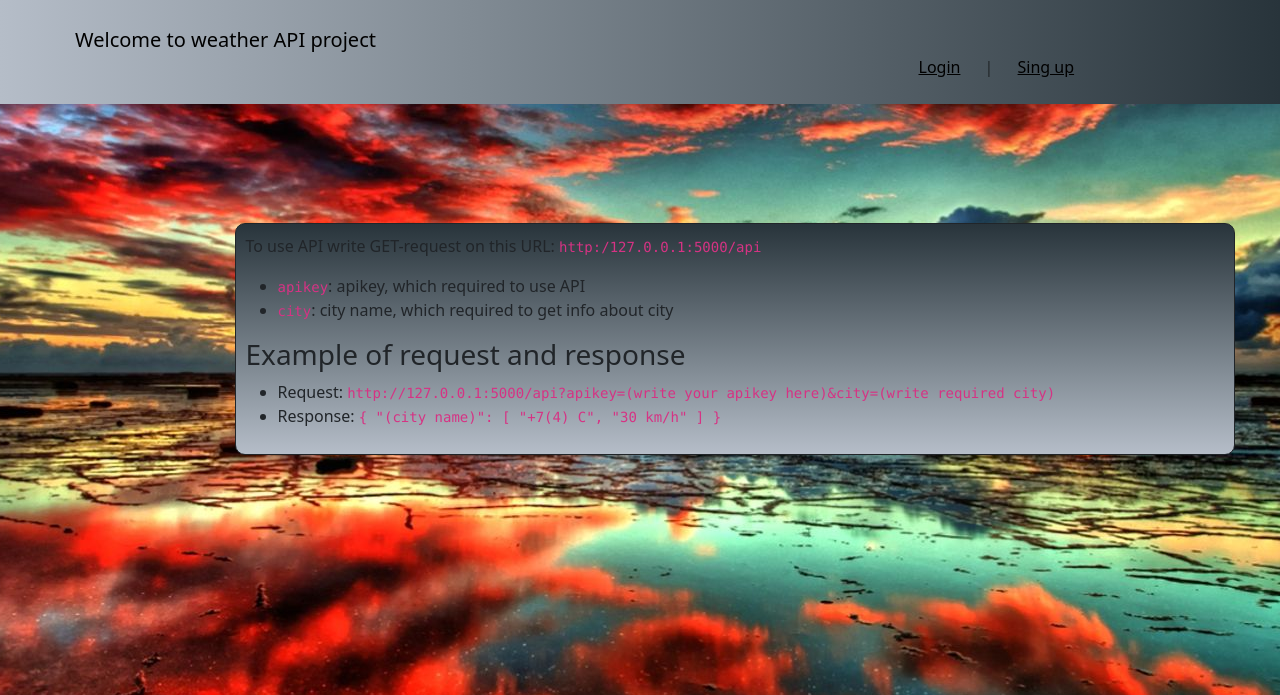
After one commit to JstFck/Api-Web, a Flask app: page /api_info in a window 1280 px wide. The commit adds this page. Shown: the top 695 px of the page. Run offline with Flask 3, Linux system fonts and the light colour scheme.

Commit message:
created weather_api.py and api_info.html

```diff
--- a/main.py
+++ b/main.py
@@ -2,6 +2,7 @@ from flask import Flask, render_template, redirect, session
 from werkzeug.security import generate_password_hash, check_password_hash
 
 from data import db_session
+from data import weather_api
 from data.users import User
 from forms.register_form import RegisterForm
 from forms.login_form import LoginForm
@@ -9,18 +10,11 @@ from forms.login_form import LoginForm
 import datetime
 
 app = Flask(__name__)
+
 app.config['SECRET_KEY'] = 'type_your_secret_key_there'
 app.config['PERMANENT_SESSION_LIFETIME'] = datetime.timedelta(days=14)
 
 PARAMS = {}
-
-
-def generate_hashed_password(password):
-    return generate_password_hash(password)
-
-
-def check_hashed_password(password, hashed_password):
-    return check_password_hash(hashed_password, password)
 
 
 @app.route('/')
@@ -35,6 +29,17 @@ def index():
             PARAMS['login'] = True
             render_template('main.html', **PARAMS)
     return render_template('main.html', **PARAMS)
+
+
+@app.route('/api_info')
+def api_info():
+    db_sess = db_session.create_session()
+    PARAMS['title'] = 'API info'
+    PARAMS['login'] = False
+    for user in db_sess.query(User).all():
+        if user.email in session:
+            PARAMS['login'] = True
+    return render_template('api_info.html', **PARAMS)
 
 
 @app.route('/registration', methods=['GET', 'POST'])
@@ -53,7 +58,7 @@ def register():
         user = User(
             email=form.email.data,
             name=form.name.data,
-            hashed_password=generate_hashed_password(form.password.data),
+            hashed_password=generate_password_hash(form.password.data)
         )
         db_sess.add(user)
         db_sess.commit()
@@ -69,8 +74,8 @@ def login():
     PARAMS['form'] = form
     if form.validate_on_submit():
         if not db_sess.query(User).filter(User.email == form.email.data).first() or \
-                not check_hashed_password(form.password.data, db_sess.query(User).filter(
-                    User.email == form.email.data).first().hashed_password):
+                not check_password_hash(db_sess.query(User).filter(
+                    User.email == form.email.data).first().hashed_password, form.password.data):
             PARAMS['message'] = 'Wrong email or password'
             return render_template('login.html', **PARAMS)
         session[db_sess.query(User).filter(User.email == form.email.data).first().email] = \
@@ -91,6 +96,7 @@ def logout():
 
 def main():
     db_session.global_init('db/user_db.sql')
+    app.register_blueprint(weather_api.blueprint)
     app.run()
 
 
--- a/static/css/base.css
+++ b/static/css/base.css
@@ -24,7 +24,7 @@ form.login {
     padding: 5px;
     padding-bottom: 10px;
     width: 350px;
-    height: 275px;
+    height: 300px;
     text-align: center;
     margin-top: 15%;
     margin-left: 38%;
@@ -37,22 +37,16 @@ body {
     background-position: center bottom;
 }
 
-div.background {
-    background: #b5bdc8;
-    background: linear-gradient(to right, #b5bdc8 0%, #828c95 36%, #28343b 100%);
-    padding-top: 25px;
-    padding-left: 75px;
-    padding-bottom: 25px;
-    position: absolute;
-    top: 0px;
-    left: 0px;
-    right: 0px;
-}
-
 a#navigation {
     color: black;
     text-decoration: none;
     font-size: 20px;
+}
+
+a#registration {
+    color: black;
+    font-size: 16px;
+    padding-left: 20px;
 }
 
 a#login {
@@ -62,16 +56,14 @@ a#login {
     padding-right: 20px;
 }
 
-a#registration {
-    color: black;
-    font-size: 16px;
-    padding-left: 20px;
-}
-
 a#logout {
     color: black;
     font-size: 16px;
     margin-left: 70%;
+}
+
+a#info {
+    color: black;
 }
 
 div.base {
@@ -90,6 +82,29 @@ div.main {
     background: linear-gradient(to top, #b5bdc8 0%, #828c95 36%, #28343b 100%);
 }
 
+div.background {
+    background: #b5bdc8;
+    background: linear-gradient(to right, #b5bdc8 0%, #828c95 36%, #28343b 100%);
+    padding-top: 25px;
+    padding-left: 75px;
+    padding-bottom: 25px;
+    position: absolute;
+    top: 0px;
+    left: 0px;
+    right: 0px;
+}
+
+div.info {
+    margin-left: 15%;
+    margin-top: 10%;
+    border: 1px solid;
+    border-radius: 10px;
+    width: 1000px;
+    padding: 10px 10px 10px 10px;
+    background: #b5bdc8;
+    background: linear-gradient(to top, #b5bdc8 0%, #828c95 36%, #28343b 100%);
+}
+
 button.button {
     background: #b5bdc8;
     background: linear-gradient(to top, #b5bdc8 0%, #828c95 36%, #28343b 100%);
--- /dev/null
+++ b/templates/api_info.html
@@ -0,0 +1,16 @@
+{% extends "base.html" %}
+
+{% block content %}
+    <div class="info">
+        <p>To use API write GET-request on this URL: <code>http:/127.0.0.1:5000/api</code></p>
+        <ul>
+            <li><code>apikey</code>: apikey, which required to use API</li>
+            <li><code>city</code>: city name, which required to get info about city</li>
+        </ul>
+        <h3>Example of request and response</h3>
+        <ul>
+            <li>Request: <code>http://127.0.0.1:5000/api?apikey=(write your apikey here)&city=(write required city)</code></li>
+            <li>Response: <code>{ "(city name)": [ "+7(4) C", "30 km/h" ] }</code></li>
+        </ul>
+    </div>
+{% endblock %}
--- a/templates/main.html
+++ b/templates/main.html
@@ -8,5 +8,6 @@
         {% else %}
             <p>Login to use API</p>
         {% endif %}
+        <a id="info" href="/api_info">To read documentation about API click here</a>
     </div>
 {% endblock %}
```
Also changed, not shown: data/users.py (+5 -7 lines), data/weather_api.py (added, +35 -0 lines), 1 other file.
